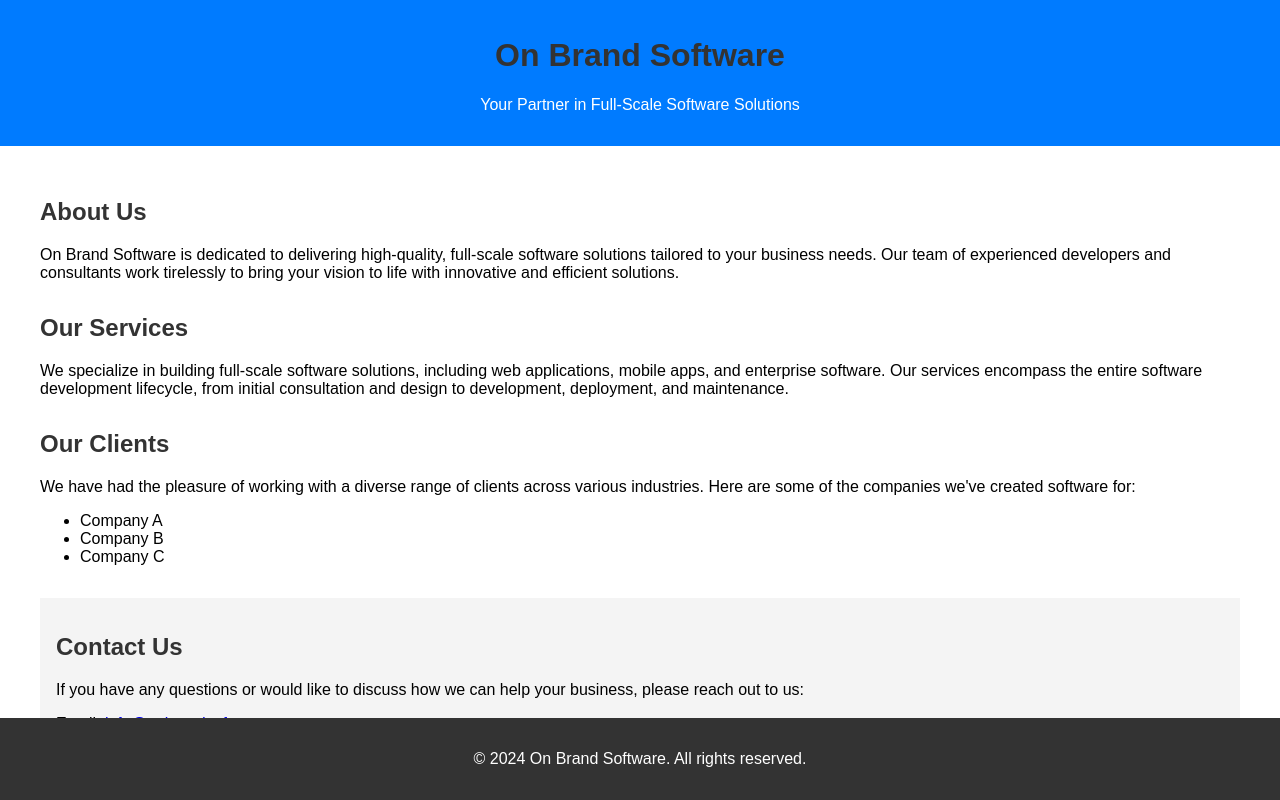
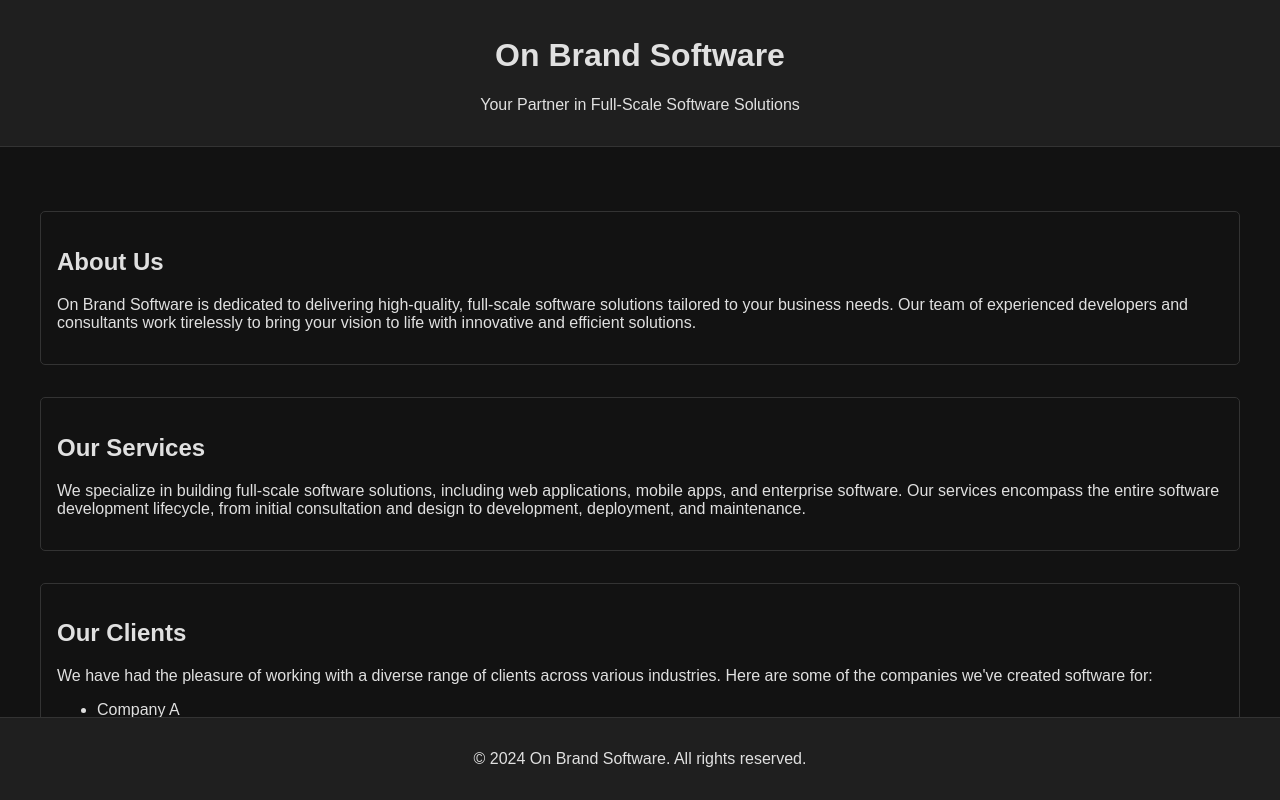
Before and after one commit to brandonpulley/brandonpulley.github.io, a plain HTML site: page index.html in a window 1280 px wide. Shown: the top 800 px of the page. Drawn offline with Linux system fonts and the light colour scheme.

Commit message:
dark mode

```diff
--- a/index.html
+++ b/index.html
@@ -10,12 +10,15 @@
             margin: 0;
             padding: 0;
             box-sizing: border-box;
+            background-color: #121212;
+            color: #e0e0e0;
         }
         header {
-            background: #007BFF;
-            color: white;
+            background: #1f1f1f;
+            color: #e0e0e0;
             padding: 1em 0;
             text-align: center;
+            border-bottom: 1px solid #333;
         }
         .container {
             padding: 2em;
@@ -23,24 +26,33 @@
             margin: auto;
         }
         h1, h2, h3 {
-            color: #333;
+            color: #e0e0e0;
         }
-        .services, .clients {
+        section {
             margin-top: 2em;
+            border: 1px solid #333;
+            padding: 1em;
+            border-radius: 5px;
         }
         .contact {
-            background: #f4f4f4;
-            padding: 1em;
-            margin-top: 2em;
+            background: #1f1f1f;
         }
         footer {
-            background: #333;
-            color: white;
+            background: #1f1f1f;
+            color: #e0e0e0;
             text-align: center;
             padding: 1em 0;
+            border-top: 1px solid #333;
             position: absolute;
             bottom: 0;
             width: 100%;
+        }
+        a {
+            color: #1e90ff;
+            text-decoration: none;
+        }
+        a:hover {
+            text-decoration: underline;
         }
         @media (max-width: 600px) {
             .container {
```
